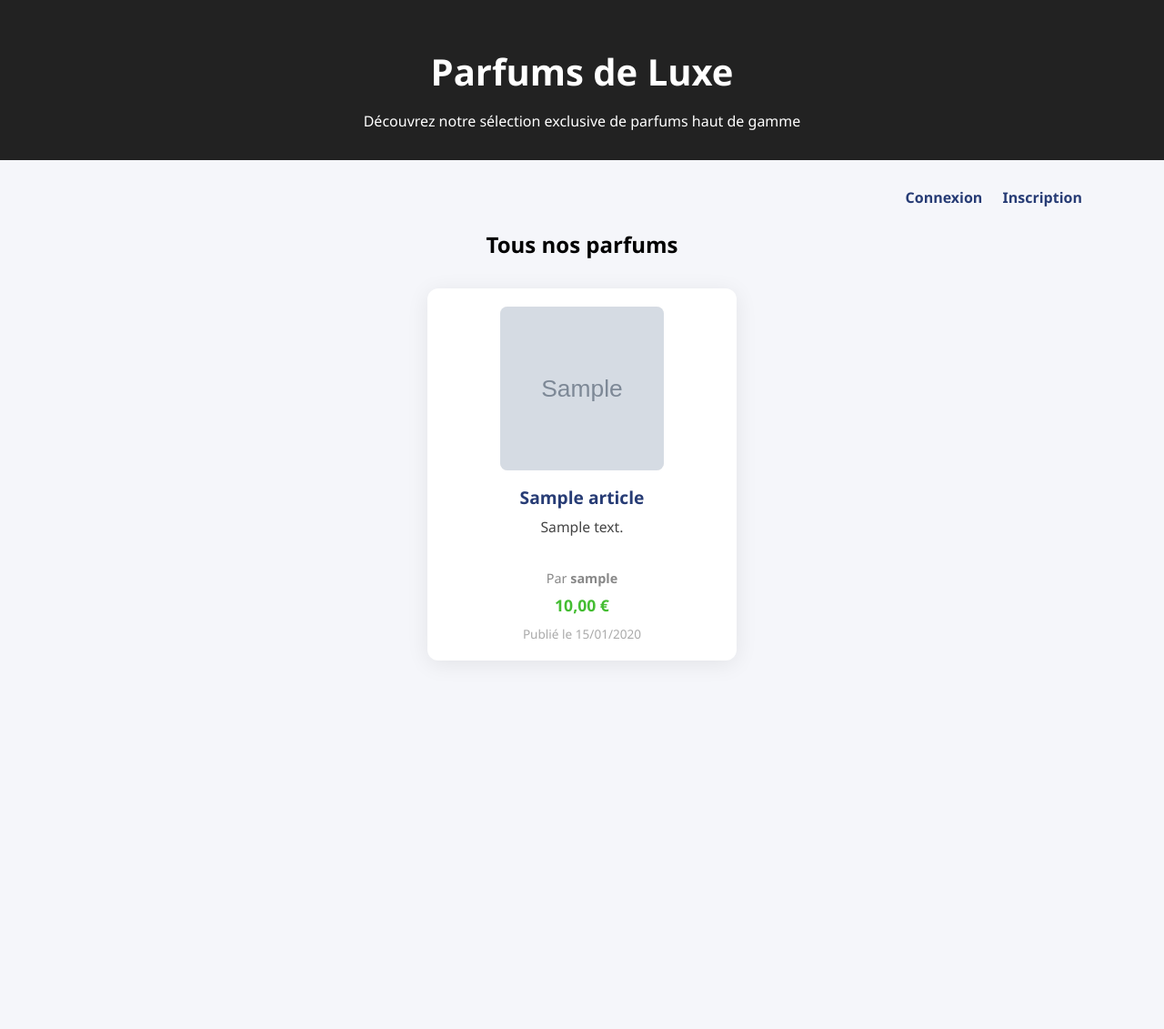
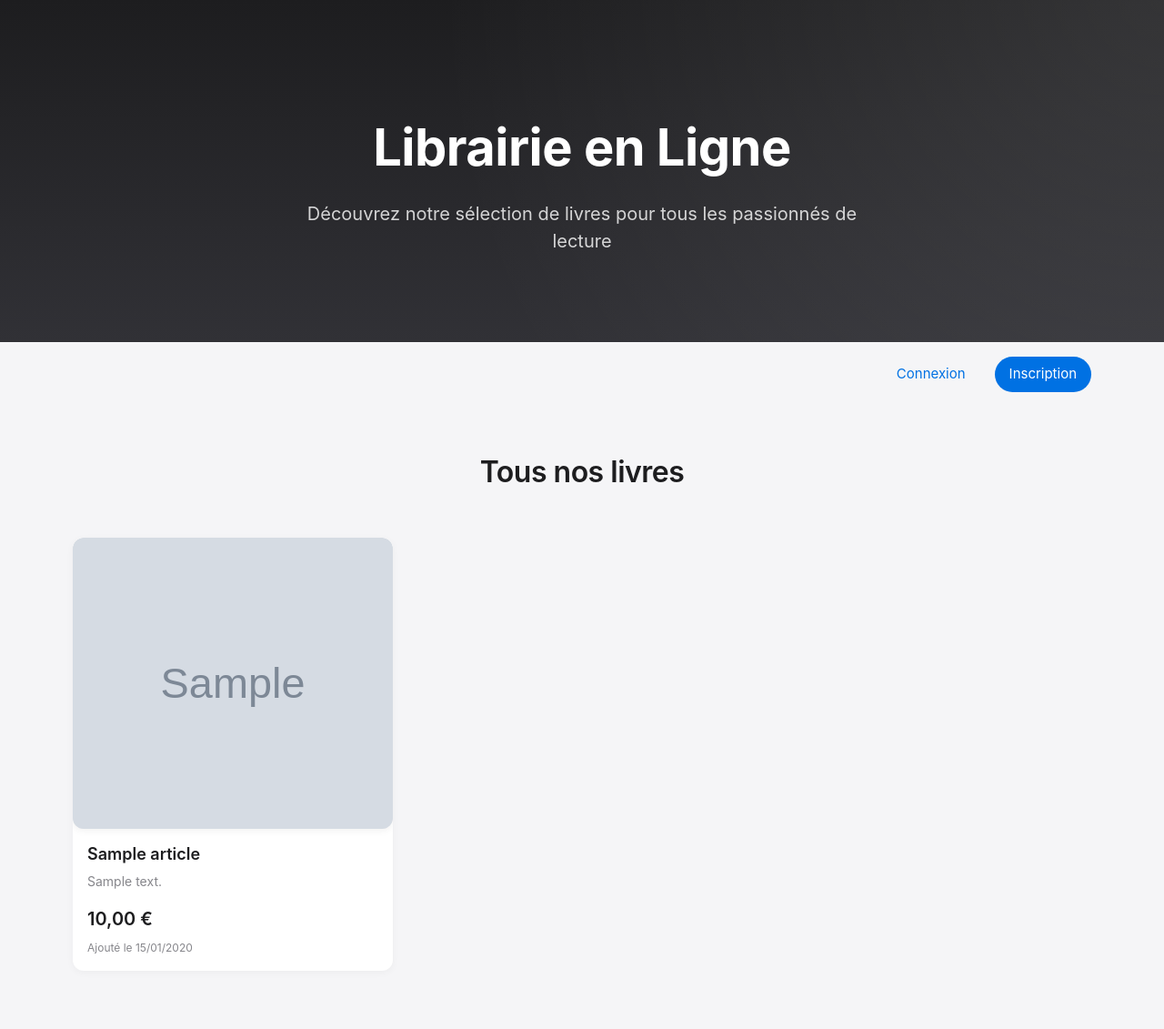
Before and after one commit to tatdorian/Ecommerce_php, a PHP site: page /pages/home.page.php in a window 1280 px wide. Shown: the whole page at 91% size. Before the commit the page ends 702 px from the top, so only its background shows below. Run offline with PHP 8.4, Linux system fonts and the light colour scheme; tables that the repository leaves empty or names only in its code hold one stand-in row (values such as "Sample post"); grey boxes marked "Sample" are stand-in pictures.

Commit message:
correction image

```diff
--- a/src/assets/css/home.css
+++ b/src/assets/css/home.css
@@ -1,90 +1,343 @@
+:root {
+  --color-background: #f5f5f7;
+  --color-text: #1d1d1f;
+  --color-text-secondary: #86868b;
+  --color-accent: #0071e3;
+  --color-accent-light: #147ce5;
+  --color-white: #ffffff;
+  --color-border: #d2d2d7;
+  --color-success: #34c759;
+  --color-warning: #ff9f0a;
+  --color-error: #ff3b30;
+
+  --shadow-sm: 0 2px 8px rgba(0, 0, 0, 0.04);
+  --shadow-md: 0 4px 12px rgba(0, 0, 0, 0.08);
+  --shadow-lg: 0 8px 24px rgba(0, 0, 0, 0.12);
+
+  --transition-fast: 300ms;
+  --transition-medium: 500ms;
+  --transition-slow: 700ms;
+
+  --radius-sm: 8px;
+  --radius-md: 12px;
+  --radius-lg: 24px;
+
+  --font-sans: -apple-system, BlinkMacSystemFont, 'Segoe UI', Roboto, Helvetica, Arial, sans-serif, 'Apple Color Emoji';
+}
+
+* {
+  margin: 0;
+  padding: 0;
+  box-sizing: border-box;
+}
+
 body {
-    background: #f5f6fa;
-    font-family: 'Segoe UI', Arial, sans-serif;
+  font-family: var(--font-sans);
+  background-color: var(--color-background);
+  color: var(--color-text);
+  line-height: 1.5;
+  -webkit-font-smoothing: antialiased;
+  -moz-osx-font-smoothing: grayscale;
+}
+
+a {
+  color: var(--color-accent);
+  text-decoration: none;
+  transition: color var(--transition-fast) ease-out;
+}
+
+a:hover {
+  color: var(--color-accent-light);
+}
+
+img {
+  max-width: 100%;
+  height: auto;
+  display: block;
+}
+
+/* Layout */
+.container {
+  max-width: 1200px;
+  margin: 0 auto;
+  padding: 0 24px;
+}
+
+/* Header Styles */
+header {
+  background: linear-gradient(to bottom, #1d1d1f, #313136);
+  color: var(--color-white);
+  padding: 64px 24px 48px;
+  text-align: center;
+  position: relative;
+  transition: all var(--transition-medium) ease-out;
+  overflow: hidden;
+}
+
+header::before {
+  content: "";
+  position: absolute;
+  top: 0;
+  left: 0;
+  right: 0;
+  bottom: 0;
+  background: radial-gradient(circle at top right, rgba(255, 255, 255, 0.1), transparent 60%);
+  z-index: 1;
+}
+
+header h1 {
+  font-size: 36px;
+  font-weight: 700;
+  margin-bottom: 16px;
+  letter-spacing: -0.5px;
+  position: relative;
+  z-index: 2;
+  opacity: 0;
+  transform: translateY(20px);
+  animation: fadeUp 1s ease-out forwards;
+}
+
+header p {
+  font-size: 18px;
+  font-weight: 400;
+  color: rgba(255, 255, 255, 0.8);
+  max-width: 640px;
+  margin: 0 auto;
+  position: relative;
+  z-index: 2;
+  opacity: 0;
+  transform: translateY(20px);
+  animation: fadeUp 1s ease-out forwards 0.2s;
+}
+
+/* Animations */
+@keyframes fadeUp {
+  to {
+    opacity: 1;
+    transform: translateY(0);
+  }
+}
+
+@keyframes fadeIn {
+  to {
+    opacity: 1;
+  }
+}
+
+@keyframes shimmer {
+  0% {
+    background-position: -1000px 0;
+  }
+  100% {
+    background-position: 1000px 0;
+  }
+}
+
+/* Navigation */
+nav {
+  display: flex;
+  justify-content: flex-end;
+  align-items: center;
+  padding: 16px 0;
+  font-size: 15px;
+  color: var(--color-text-secondary);
+}
+
+nav a {
+  margin-left: 16px;
+  padding: 8px 16px;
+  transition: all var(--transition-fast) ease-out;
+}
+
+nav a:last-child {
+  background-color: var(--color-accent);
+  color: var(--color-white);
+  border-radius: 100px;
+  padding: 8px 16px;
+}
+
+nav a:last-child:hover {
+  background-color: var(--color-accent-light);
+  box-shadow: var(--shadow-sm);
+  transform: translateY(-1px);
+}
+
+/* Book List Section */
+h2 {
+  font-size: 32px;
+  font-weight: 600;
+  color: var(--color-text);
+  text-align: center;
+  margin: 48px 0 32px;
+  letter-spacing: -0.5px;
+}
+
+.articles {
+  display: grid;
+  grid-template-columns: repeat(1, 1fr);
+  gap: 32px;
+  padding: 16px 0 64px;
+}
+
+/* Book Card Styles */
+.article-card {
+  background-color: var(--color-white);
+  border-radius: var(--radius-md);
+  overflow: hidden;
+  box-shadow: var(--shadow-sm);
+  transition: all var(--transition-medium) ease-out;
+  position: relative;
+  transform: translateY(0);
+}
+
+.article-card:hover {
+  transform: translateY(-8px);
+  box-shadow: var(--shadow-lg);
+}
+
+.article-image {
+  width: 100%;
+  aspect-ratio: 3/4;
+  height: auto;
+  max-height: 320px;
+  object-fit: cover;      /* Remplit la zone sans déformer, recadre si besoin */
+  object-position: center;/* Centre l’image dans la zone */
+  border-radius: var(--radius-md);
+  background-color: #f0f0f0;
+  transition: transform var(--transition-slow) ease-out;
+  box-shadow: 0 2px 8px rgba(0,0,0,0.06);
+  display: block;
+}
+
+.article-card:hover .article-image {
+  transform: scale(1.05);
+}
+
+.article-title {
+  font-size: 18px;
+  font-weight: 600;
+  color: var(--color-text);
+  margin: 16px 16px 8px;
+  line-height: 1.3;
+}
+
+.article-desc {
+  font-size: 14px;
+  color: var(--color-text-secondary);
+  margin: 0 16px 16px;
+  line-height: 1.5;
+  display: -webkit-box;
+  -webkit-box-orient: vertical;
+  overflow: hidden;
+}
+
+.article-price {
+  font-size: 20px;
+  font-weight: 600;
+  color: var(--color-text);
+  margin: 0 16px 8px;
+}
+
+.article-date {
+  font-size: 12px;
+  color: var(--color-text-secondary);
+  margin: 0 16px 16px;
+}
+
+.article-link {
+  display: block;
+  text-decoration: none;
+  color: inherit;
+  transition: filter 0.2s;
+}
+
+.article-link:hover, .article-link:focus {
+  filter: brightness(0.97);
+}
+
+/* Supprime le bouton "Ajouter au panier" */
+.article-card::after,
+.article-card:hover::after {
+  display: none !important;
+  content: none !important;
+}
+
+.loading-placeholder {
+  animation: shimmer 2s infinite linear;
+  background: linear-gradient(to right, #f6f6f6 8%, #f0f0f0 18%, #f6f6f6 33%);
+  background-size: 1000px 100%;
+  border-radius: var(--radius-md);
+}
+
+/* Responsive Styles */
+@media (min-width: 640px) {
+  .articles {
+    grid-template-columns: repeat(2, 1fr);
+  }
+
+  header {
+    padding: 80px 24px 64px;
+  }
+
+  header h1 {
+    font-size: 48px;
+  }
+
+  header p {
+    font-size: 20px;
+  }
+}
+
+@media (min-width: 1024px) {
+  .articles {
+    grid-template-columns: repeat(3, 1fr);
+  }
+
+  header {
+    padding: 120px 24px 96px;
+  }
+
+  header h1 {
+    font-size: 56px;
+  }
+
+  .container {
+    padding: 0 40px;
+  }
+
+  .article-card:hover {
+    transform: translateY(-12px) scale(1.02);
+  }
+}
+
+@media (max-width: 640px) {
+  .article-image {
+    max-height: 200px;
+  }
+}
+
+/* Scroll animation for header */
+@media (min-width: 768px) {
+  body.scrolled header {
+    padding: 24px;
+    background: rgba(29, 29, 31, 0.8);
+    backdrop-filter: blur(20px);
+    -webkit-backdrop-filter: blur(20px);
+    position: sticky;
+    top: 0;
+    z-index: 100;
+    box-shadow: var(--shadow-sm);
+  }
+
+  body.scrolled header h1 {
+    font-size: 24px;
+    margin-bottom: 0;
+  }
+
+  body.scrolled header p {
+    opacity: 0;
+    height: 0;
     margin: 0;
+    overflow: hidden;
+  }
 }
-header {
-    background: #222;
-    color: #fff;
-    padding: 24px 0 16px 0;
-    text-align: center;
-}
-.container {
-    max-width: 1100px;
-    margin: 30px auto;
-    padding: 0 16px;
-}
-h1 {
-    font-size: 2.5em;
-    margin-bottom: 0.2em;
-}
-.articles {
-    display: flex;
-    flex-wrap: wrap;
-    gap: 32px;
-    justify-content: center;
-}
-.article-card {
-    background: #fff;
-    border-radius: 12px;
-    box-shadow: 0 4px 24px rgba(0,0,0,0.08);
-    width: 300px;
-    padding: 20px;
-    display: flex;
-    flex-direction: column;
-    align-items: center;
-    transition: box-shadow 0.2s;
-}
-.article-card:hover {
-    box-shadow: 0 8px 32px rgba(0,0,0,0.12);
-}
-.article-image {
-    width: 180px;
-    height: 180px;
-    object-fit: cover;
-    border-radius: 8px;
-    margin-bottom: 16px;
-    background: #eee;
-}
-.article-title {
-    font-size: 1.2em;
-    font-weight: bold;
-    margin-bottom: 8px;
-    color: #273c75;
-    text-align: center;
-}
-.article-desc {
-    font-size: 0.98em;
-    color: #444;
-    margin-bottom: 10px;
-    text-align: center;
-    min-height: 48px;
-}
-.article-meta {
-    font-size: 0.9em;
-    color: #888;
-    margin-bottom: 8px;
-}
-.article-price {
-    font-size: 1.1em;
-    color: #44bd32;
-    font-weight: bold;
-    margin-bottom: 10px;
-}
-.article-date {
-    font-size: 0.85em;
-    color: #aaa;
-}
-nav {
-    margin-bottom: 24px;
-    text-align: right;
-}
-nav a {
-    color: #273c75;
-    text-decoration: none;
-    margin-left: 18px;
-    font-weight: bold;
-}
-nav a:hover {
-    text-decoration: underline;
-}
--- a/src/pages/home.page.php
+++ b/src/pages/home.page.php
@@ -8,13 +8,13 @@ require_once '../middlewares/home.middleware.php';
 <html lang="fr">
 <head>
     <meta charset="UTF-8">
-    <title>Parfums de Luxe - Accueil</title>
+    <title>Librairie en Ligne - Accueil</title>
     <link rel="stylesheet" href="../assets/css/home.css">
 </head>
 <body>
 <header>
-    <h1>Parfums de Luxe</h1>
-    <p>Découvrez notre sélection exclusive de parfums haut de gamme</p>
+    <h1>Librairie en Ligne</h1>
+    <p>Découvrez notre sélection de livres pour tous les passionnés de lecture</p>
 </header>
 <div class="container">
     <nav>
@@ -26,24 +26,25 @@ require_once '../middlewares/home.middleware.php';
             <a href="register.page.php">Inscription</a>
         <?php endif; ?>
     </nav>
-    <h2 style="text-align:center; margin-bottom:32px;">Tous nos parfums</h2>
+    <h2 style="text-align:center; margin-bottom:32px;">Tous nos livres</h2>
     <div class="articles">
         <?php if (empty($articles)): ?>
-            <p>Aucun parfum en vente pour le moment.</p>
+            <p>Aucun livre en vente pour le moment.</p>
         <?php else: ?>
             <?php foreach ($articles as $article): ?>
+                <a class="article-link" href="detail.page.php?id=<?php echo $article['id']; ?>">
                     <div class="article-card">
                         <?php if (!empty($article['image'])): ?>
-                        <img src="<?php echo htmlspecialchars($article['image']); ?>" alt="Parfum" class="article-image">
+                            <img src="<?php echo htmlspecialchars($article['image']); ?>" alt="Couverture du livre" class="article-image">
                         <?php else: ?>
-                        <div class="article-image"></div>
+                            <div class="article-image book-placeholder">📚</div>
                         <?php endif; ?>
-                    <div class="article-title"><?php echo htmlspecialchars($article['nom']); ?></div>
+                        <div class="article-title"><?php echo htmlspecialchars($article['titre_livre'] ?? $article['nom']); ?></div>
                         <div class="article-desc"><?php echo nl2br(htmlspecialchars($article['description'])); ?></div>
-                    <div class="article-meta">Par <b><?php echo htmlspecialchars($article['auteur']); ?></b></div>
                         <div class="article-price"><?php echo number_format($article['prix'], 2, ',', ' '); ?> €</div>
-                    <div class="article-date">Publié le <?php echo date('d/m/Y', strtotime($article['date_publication'])); ?></div>
+                        <div class="article-date">Ajouté le <?php echo date('d/m/Y', strtotime($article['date_publication'])); ?></div>
                     </div>
+                </a>
             <?php endforeach; ?>
         <?php endif; ?>
     </div>
```
Lines whose indentation alone changed are shown as unchanged.
